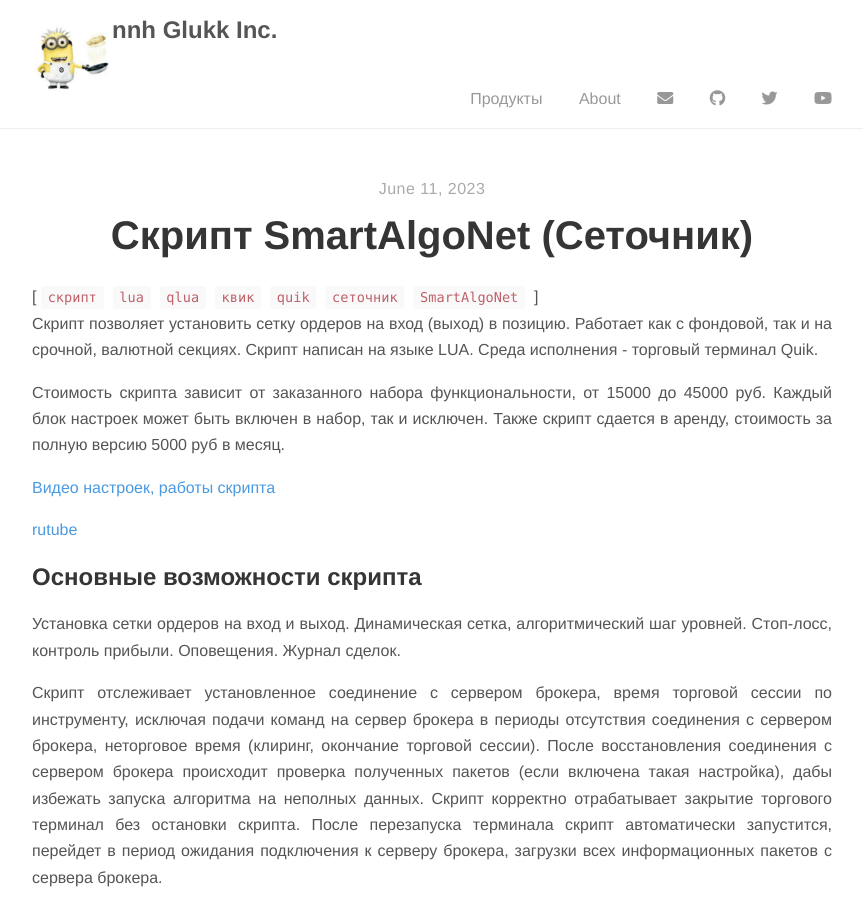
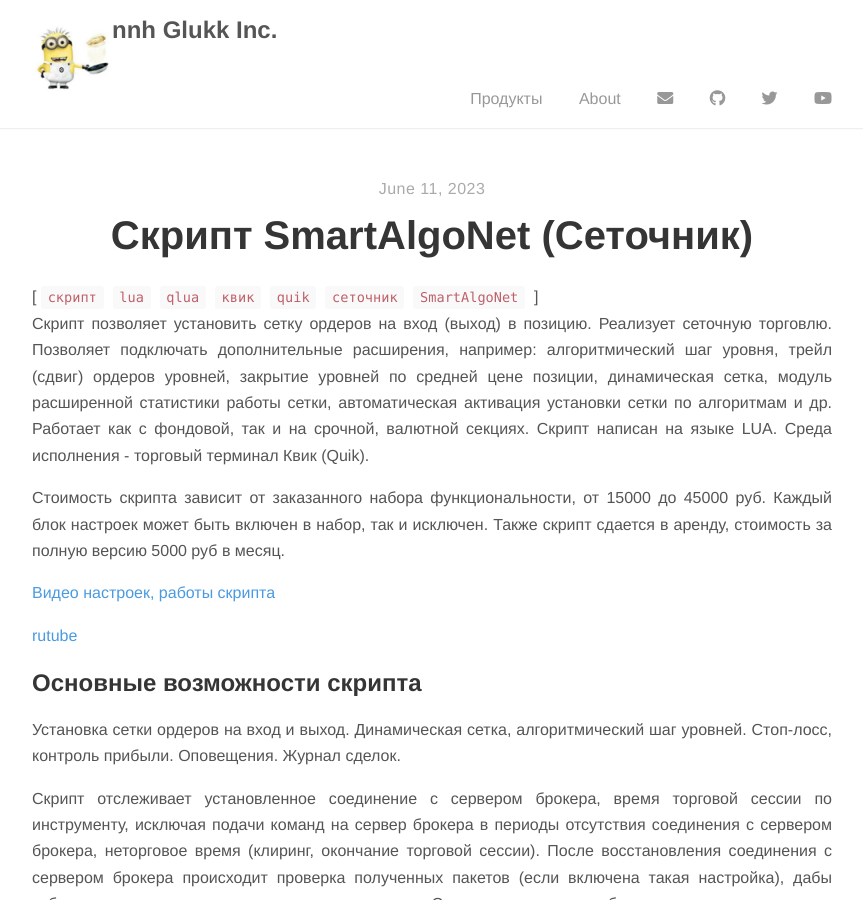
Before and after one commit to nick-nh/nick-nh.github.io, a Jekyll site: the page built from _posts/2023-06-11-SmartAlgoNet.md, in a window 1280 px wide and 900 px high. Shown: the whole window, without its empty margins (208-1071 px from the left). Built offline with Jekyll 4.4.1, drawn with Linux system fonts in a browser that asks for light colours; nearby versions of some CDN libraries.

Commit message:
add plugin description

```diff
--- a/_posts/2023-06-11-SmartAlgoNet.md
+++ b/_posts/2023-06-11-SmartAlgoNet.md
@@ -6,7 +6,9 @@ description: Скрипт SmartAlgoNet (Сеточник).
 tags: [скрипт,lua,qlua,квик,quik,сеточник,SmartAlgoNet]
 ---
 
-Скрипт позволяет установить сетку ордеров на вход (выход) в позицию. Работает как с фондовой, так и на срочной, валютной секциях. Скрипт написан на языке LUA. Среда исполнения - торговый терминал Quik.
+Скрипт позволяет установить сетку ордеров на вход (выход) в позицию. Реализует сеточную торговлю. Позволяет подключать дополнительные расширения, например:
+алгоритмический шаг уровня, трейл (сдвиг) ордеров уровней, закрытие уровней по средней цене позиции, динамическая сетка, модуль расширенной статистики работы сетки, автоматическая активация установки сетки по алгоритмам и др.
+Работает как с фондовой, так и на срочной, валютной секциях. Скрипт написан на языке LUA. Среда исполнения - торговый терминал Квик (Quik).
 
 Стоимость скрипта зависит от заказанного набора функциональности, от 15000 до 45000 руб.
 Каждый блок настроек может быть включен в набор, так и исключен.
```
Also changed, not shown: _posts/2021-03-14-multiAutoStop.md (+2 -1 lines).
